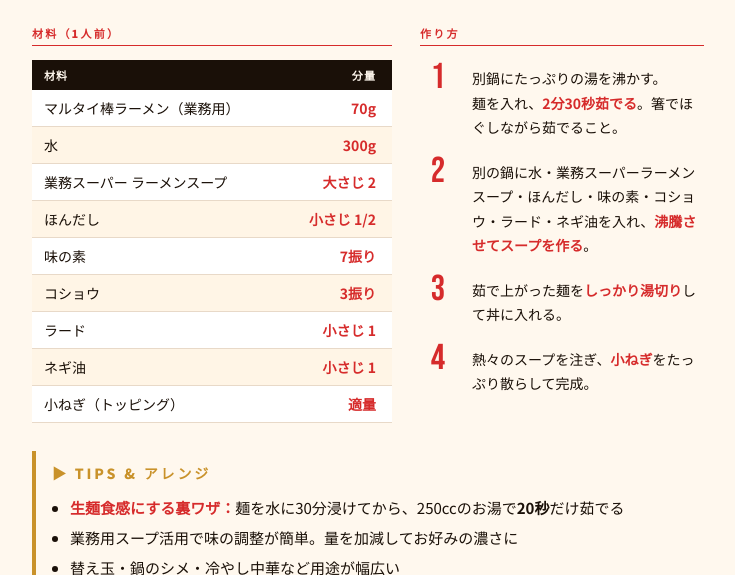
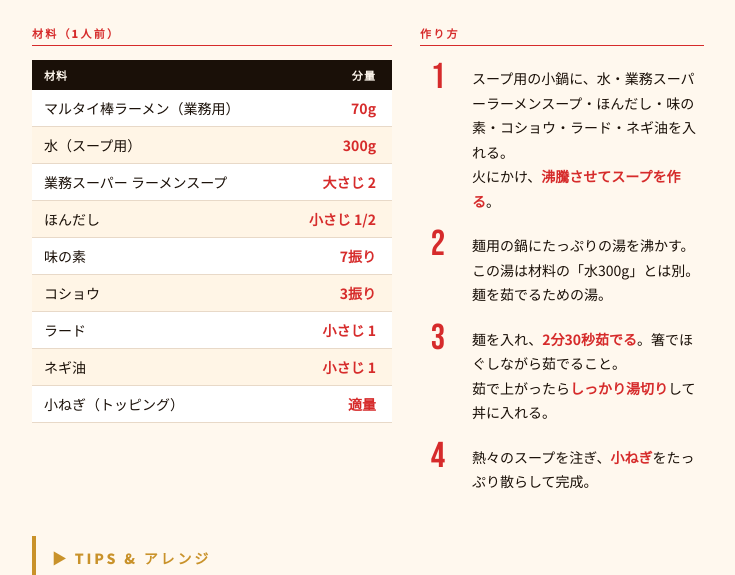
Before and after one commit to kooiei-in4a/home-recipes, a plain HTML site: page recipes/marutai-ramen.html in a window 1280 px wide. Shown: the part 185-760 px from the top of the page, without its empty margins (272-1007 px from the left). Drawn offline with Linux system fonts and the light colour scheme.

Commit message:
docs: clarify ramen cooking steps

```diff
--- a/recipes/marutai-ramen.html
+++ b/recipes/marutai-ramen.html
@@ -293,7 +293,7 @@
       </thead>
       <tbody>
         <tr><td>マルタイ棒ラーメン（業務用）</td><td>70g</td></tr>
-        <tr><td>水</td><td>300g</td></tr>
+        <tr><td>水（スープ用）</td><td>300g</td></tr>
         <tr><td>業務スーパー ラーメンスープ</td><td>大さじ 2</td></tr>
         <tr><td>ほんだし</td><td>小さじ 1/2</td></tr>
         <tr><td>味の素</td><td>7振り</td></tr>
@@ -311,20 +311,22 @@
       <div class="step">
         <div class="step-num">1</div>
         <div class="step-body">
-          別鍋にたっぷりの湯を沸かす。<br>
-          麺を入れ、<strong>2分30秒茹でる</strong>。箸でほぐしながら茹でること。
+          スープ用の小鍋に、水・業務スーパーラーメンスープ・ほんだし・味の素・コショウ・ラード・ネギ油を入れる。<br>
+          火にかけ、<strong>沸騰させてスープを作る</strong>。
         </div>
       </div>
       <div class="step">
         <div class="step-num">2</div>
         <div class="step-body">
-          別の鍋に水・業務スーパーラーメンスープ・ほんだし・味の素・コショウ・ラード・ネギ油を入れ、<strong>沸騰させてスープを作る</strong>。
+          麺用の鍋にたっぷりの湯を沸かす。<br>
+          この湯は材料の「水300g」とは別。麺を茹でるための湯。
         </div>
       </div>
       <div class="step">
         <div class="step-num">3</div>
         <div class="step-body">
-          茹で上がった麺を<strong>しっかり湯切り</strong>して丼に入れる。
+          麺を入れ、<strong>2分30秒茹でる</strong>。箸でほぐしながら茹でること。<br>
+          茹で上がったら<strong>しっかり湯切り</strong>して丼に入れる。
         </div>
       </div>
       <div class="step">
```
